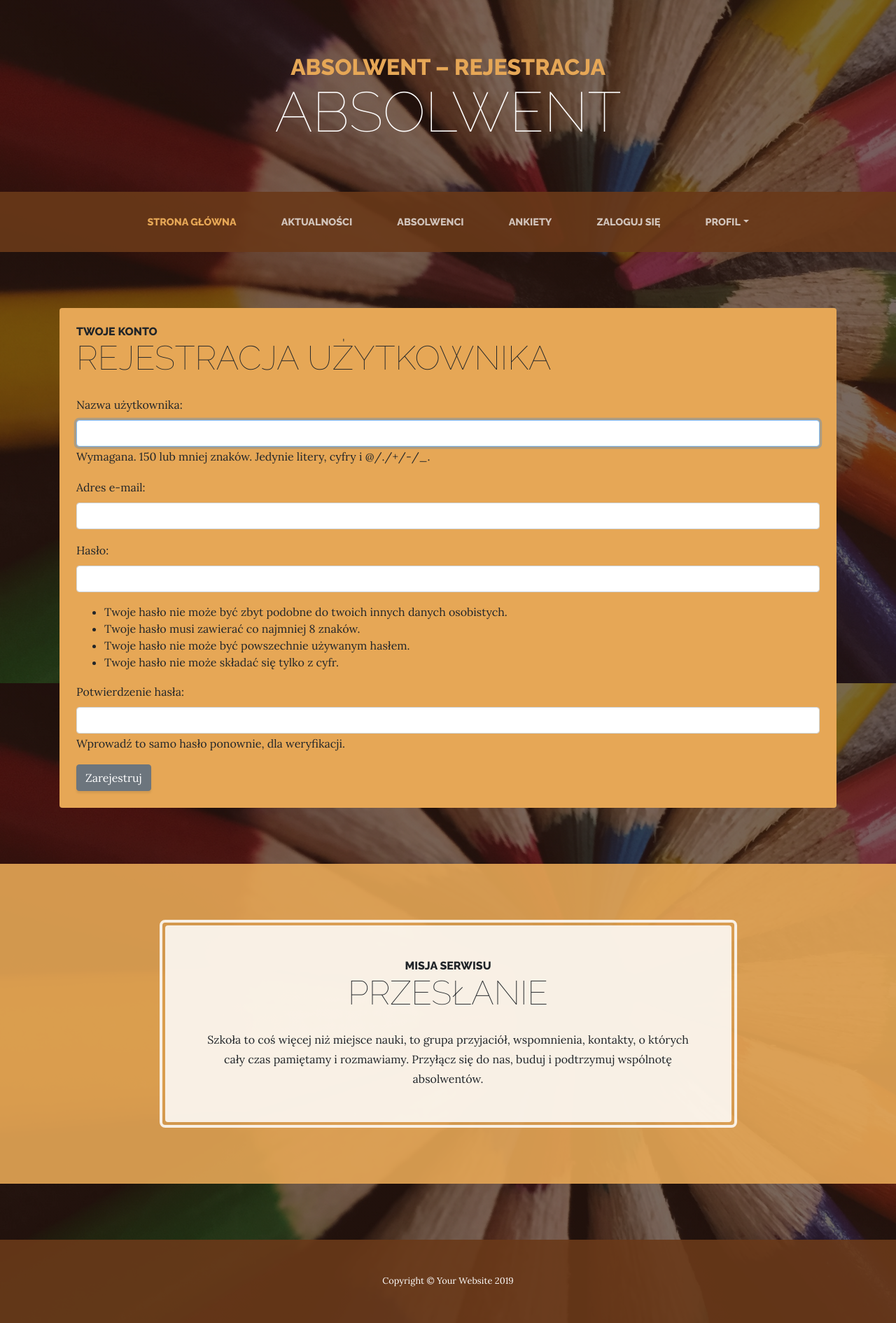
After one commit to lo1cgsan/abslowent4B, a Django app: page /osoby/rejestruj/ in a window 1280 px wide. The commit adds this page. Shown: the whole page at 70% size. Run offline with Django 4.2, Linux system fonts and the light colour scheme; some libraries are stand-ins or nearby versions.

Commit message:
formularz rejestracji użytkownika

```diff
--- a/osoby/forms.py
+++ b/osoby/forms.py
@@ -1,5 +1,28 @@
 from django import forms
+from django.contrib.auth.models import User
+from django.contrib.auth.forms import UserCreationForm
 
+class UserCreateForm(UserCreationForm):
+
+    class Meta:
+        model = User
+        fields = ("username", "email", "password1", "password2")
+        widgets = {
+            'username': forms.TextInput(attrs={'class': 'form-control'}),
+            'email': forms.EmailInput(attrs={'required': 'required', 'class': 'form-control'}),
+        }
+
+    def __init__(self, *args, **kwargs):
+        super().__init__(*args, **kwargs)
+        self.fields['password1'].widget.attrs['class'] = 'form-control'
+        self.fields['password2'].widget.attrs['class'] = 'form-control'
+
+    def save(self, commit=True):
+        user = super().save(commit=False)
+        user.email = self.cleaned_data["email"]
+        if commit:
+            user.save()
+        return user
 
 class UserLoginForm(forms.Form):
     nazwa = forms.CharField(label="Twój login", max_length=50, widget=forms.TextInput(attrs={'class': 'form-control'}))
--- /dev/null
+++ b/osoby/templates/osoby/rejestruj_osobe1.html
@@ -0,0 +1,20 @@
+{% extends 'szablon.html' %}
+{% block tytul %}Absolwent – Rejestracja{% endblock %}
+{% block h1 %}Absolwent – Rejestracja{% endblock %}
+{% block tresc %}
+<div class="w-100 bg-primary rounded p-4">
+    <h2 class="section-heading mb-4">
+        <span class="section-heading-upper">Twoje konto</span>
+        <span class="section-heading-lower">Rejestracja użytkownika</span>
+    </h2>
+    {% if user.is_authenticated %}
+        <p>Jesteś już zarejestrowany jako {{ user.username }}.</p>
+    {% else %}
+    <form method="POST">
+        {% csrf_token %}
+        {{ form.as_p }}
+        <button class="btn btn-secondary" type="submit">Zarejestruj</button>
+    </form>
+    {% endif %}
+</div>
+{% endblock %}
--- a/osoby/urls.py
+++ b/osoby/urls.py
@@ -8,4 +8,5 @@
     path('lista/', views.lista, name='lista'),
     path('loguj/', views.loguj_osobe, name='loguj-osobe'),
     path('wyloguj/', views.wyloguj_osobe, name='wyloguj-osobe'),
+    path('rejestruj/', views.rejestruj_osobe, name='rejestruj-osobe'),
 ]
--- a/osoby/views.py
+++ b/osoby/views.py
@@ -1,10 +1,11 @@
 from django.http import HttpResponse
 from django.shortcuts import render, redirect
 from osoby.models import Klasa, Absolwent
-from osoby.forms import UserLoginForm
+from osoby.forms import UserLoginForm, UserCreateForm
 from django.contrib.auth import authenticate, login, logout
 from django.contrib import messages
 from django.urls import reverse
+from django.contrib.auth.forms import UserCreationForm
 
 def index(request):
     return HttpResponse("<h1>Witaj w Django!</h1>")
@@ -32,8 +33,18 @@
     kontekst = {'form': form}
     return render(request, 'osoby/loguj_osobe.html', kontekst)
 
-
 def wyloguj_osobe(request):
     logout(request)
     messages.info(request, "Zostałeś wylogowany!")
     return redirect(reverse('osoby:lista'))
+
+def rejestruj_osobe(request):
+    if request.method == 'POST':
+        form = UserCreateForm(request.POST)
+        if form.is_valid():
+            form.save()
+            messages.success(request, "Utworzono konto! Możesz się zalogować!")
+            return redirect(reverse('osoby:loguj-osobe'))
+    else:
+        form = UserCreateForm()
+    return render(request, 'osoby/rejestruj_osobe1.html', {'form': form})
--- a/templates/szablon.html
+++ b/templates/szablon.html
@@ -62,7 +62,7 @@
           <li class="nav-item dropdown px-lg-4">
             <a class="nav-link dropdown-toggle text-uppercase text-expanded" href="#" id="navbarDropdown" role="button" data-toggle="dropdown" aria-haspopup="true" aria-expanded="false">Profil</a>
             <div class="dropdown-menu" aria-labelledby="navbarDropdown">
-              <a class="dropdown-item" href="#">Załóż konto</a>
+              <a class="dropdown-item" href="{% url 'osoby:rejestruj-osobe' %}">Załóż konto</a>
               <a class="dropdown-item" href="#">Edytuj dane</a>
             </div>
           </li>
```
